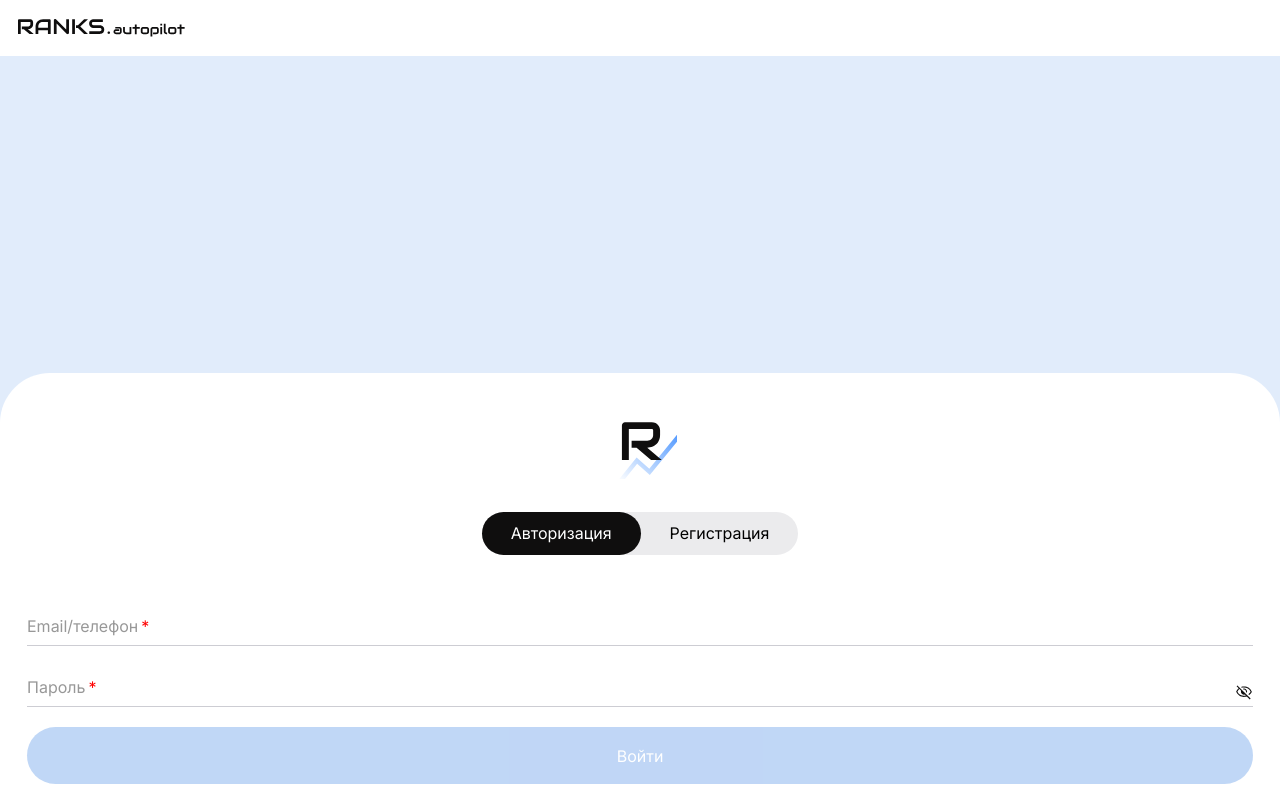
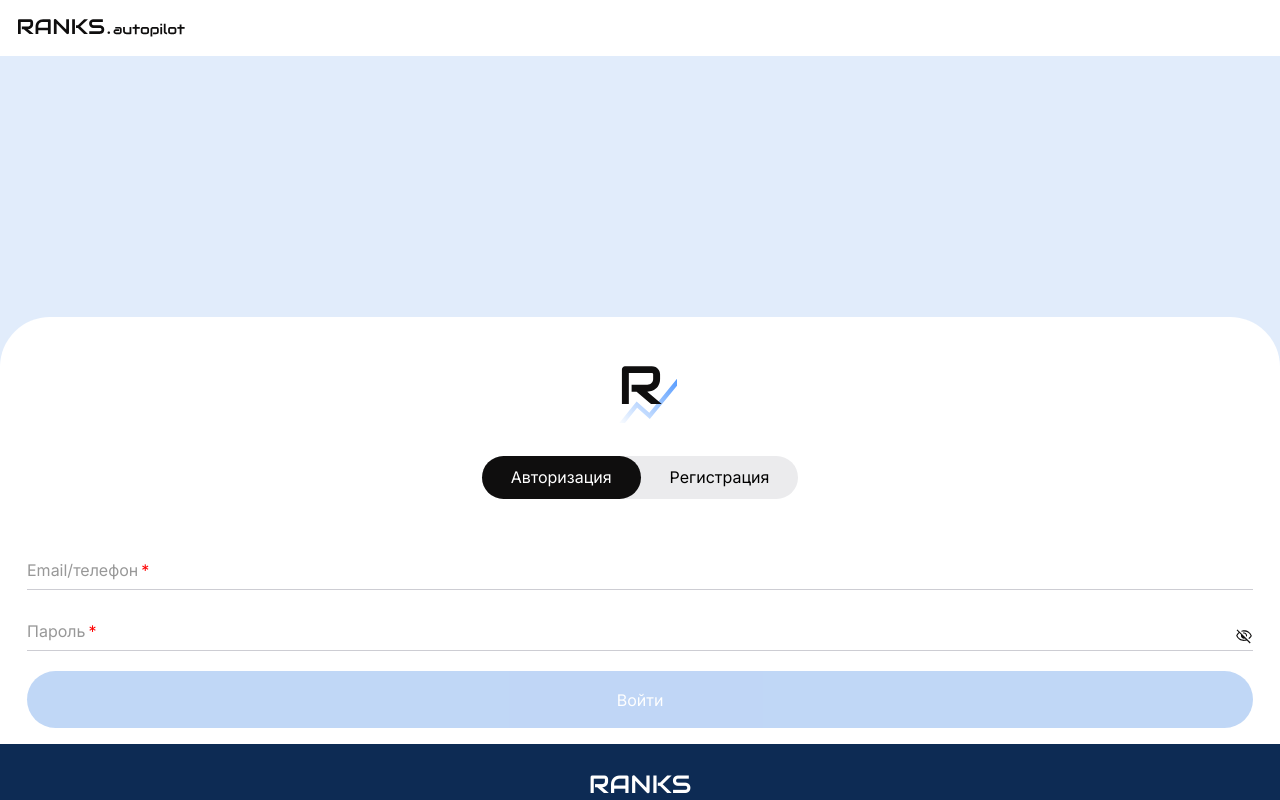
Before and after one commit to NikitaMalofeev/testtimeweb, a React (Vite) app: page /auth in a window 1280 px wide. Shown: the top 800 px of the page. Built offline with nearby package versions, Linux system fonts and the light colour scheme.

Commit message:
исправил скакание

```diff
--- a/src/app/styles/index.scss
+++ b/src/app/styles/index.scss
@@ -1,6 +1,6 @@
 @import url('https://fonts.googleapis.com/css2?family=Inter:wght@400;600;700&display=swap');
 .page__wrapper {
-    min-height: 100dvh;
+  min-height: calc(100dvh - 56px);
     display: flex;
     flex-direction: column;
     position: relative;
@@ -10,11 +10,10 @@
   display: flex;
   flex-direction: column;
   position: relative;
-  min-height: 100dvh;
+  min-height: calc(100dvh - 56px);
 }
 
 body {
-    min-height: 100dvh;
     min-height: calc(var(--vh, 1vh) * 100);
     font-family: var(--font-inter);
 }
```
